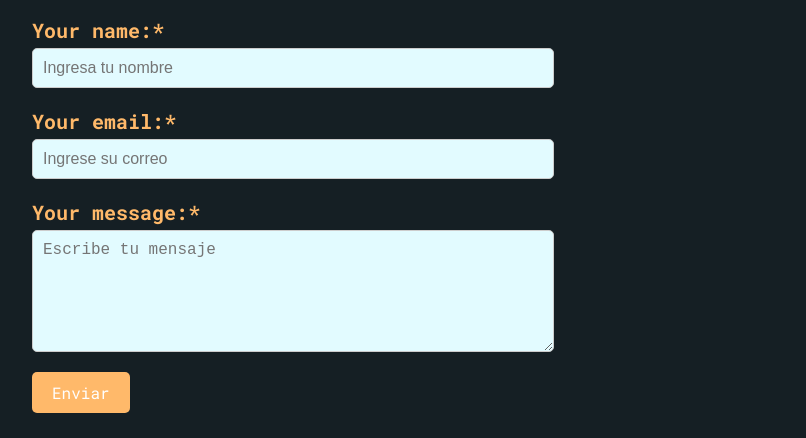
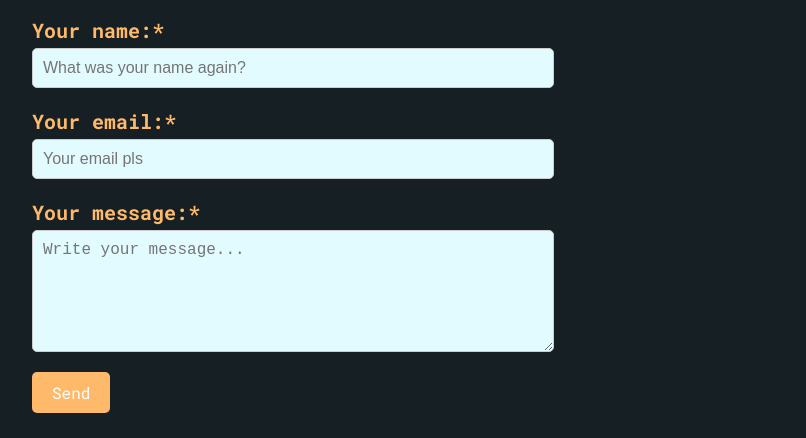
Before and after one commit to Bericobski/Bericobski-Portfolio, a plain HTML site: page HTML/contact.html in a window 1280 px wide. Shown: the part 375-813 px from the top of the page, 226-1032 px from the left. Drawn offline with Linux system fonts and the light colour scheme; a web font is replaced by a local one.

Commit message:
Update languages contact
yeah

```diff
--- a/HTML/contact.html
+++ b/HTML/contact.html
@@ -38,19 +38,19 @@
                 >
                     <label>
                         Your name:*
-                        <input type="text" name="name" required placeholder="Ingresa tu nombre">
+                        <input type="text" name="name" required placeholder="What was your name again?">
                     </label>
                     <label>
                         Your email:*
-                        <input type="email" name="email" required placeholder="Ingrese su correo">
+                        <input type="email" name="email" required placeholder="Your email pls">
                     </label>
                     <label>
                         Your message:*
-                        <textarea name="message" required placeholder="Escribe tu mensaje"></textarea>
+                        <textarea name="message" required placeholder="Write your message..."></textarea>
                     </label>
-                    <button type="submit">Enviar</button>
-                    <p class="form-message success" hidden>¡Tu mensaje fue enviado con éxito!</p>
-                    <p class="form-message error" hidden>Hubo un problema al enviar el mensaje. Intenta de nuevo.</p>
+                    <button type="submit">Send</button>
+                    <p class="form-message success" hidden>¡Your message has been sent!</p>
+                    <p class="form-message error" hidden>Ups, something went wron. Try again (click harder).</p>
                 </form>
 
             </div>
```
